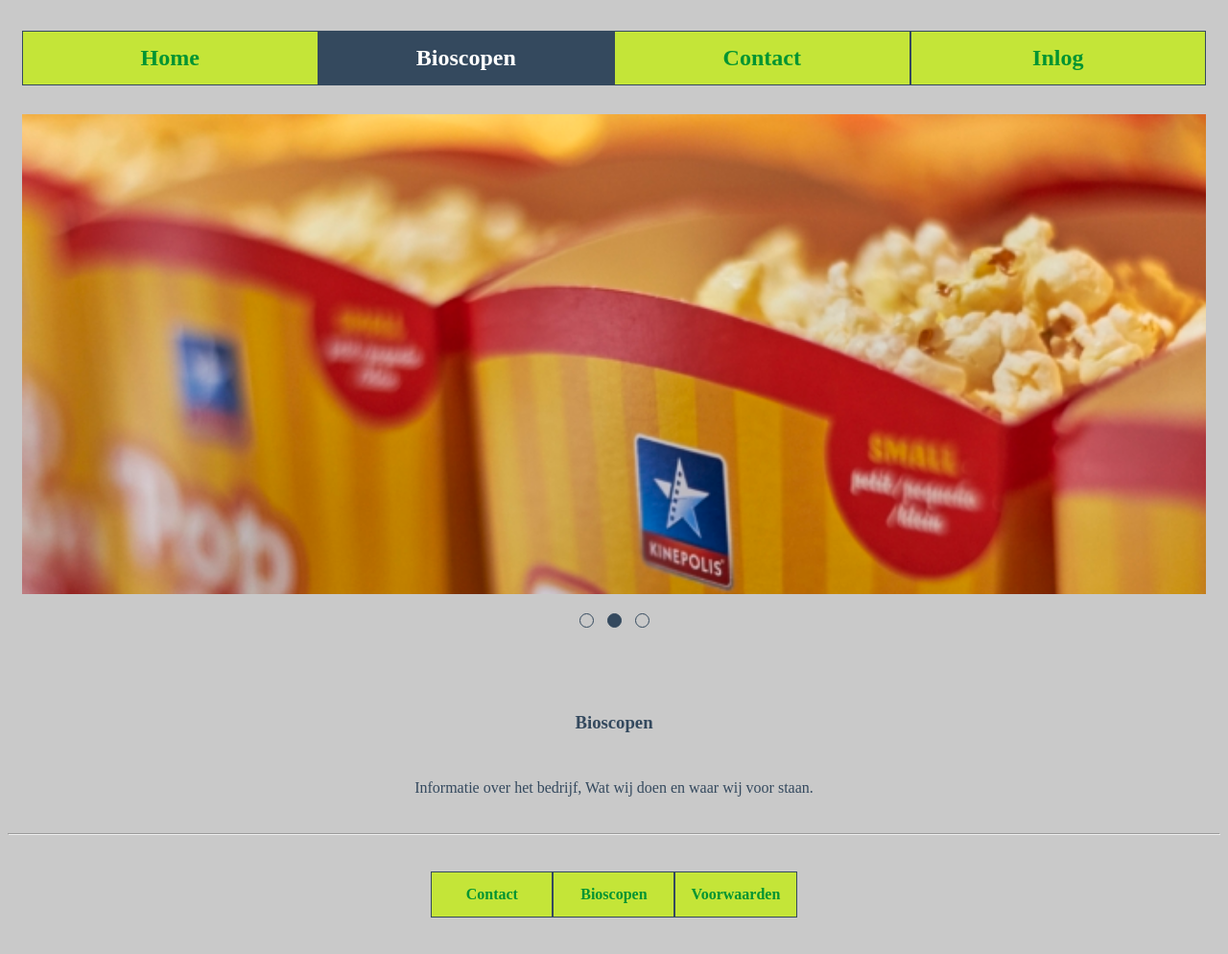
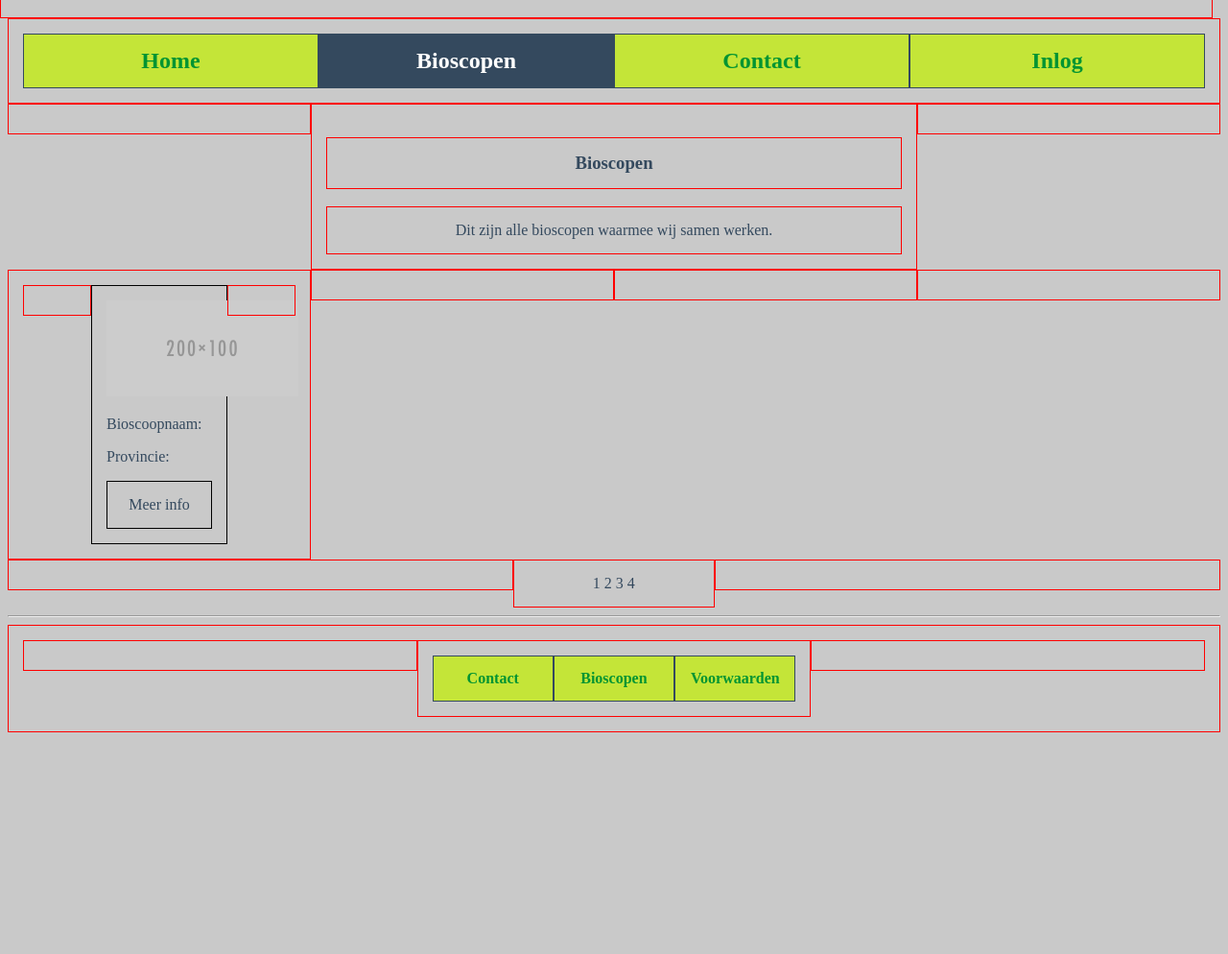
Before and after one commit to Asghar-46ab/gameplay-party, a PHP site: the page made by view/pages/bioscoop.php in a window 1280 px wide. Shown: the part 302-1296 px from the top of the page at 96% size. After the commit the page ends 1065 px from the top, so only its background shows below. Run offline with PHP 8.4, Linux system fonts and the light colour scheme; the template is opened without the code that fills it, so the values that code supplies are empty; some libraries are stand-ins or nearby versions.

Commit message:
layout gemaakt bioscoop pagina

```diff
--- a/controller/Page.php
+++ b/controller/Page.php
@@ -15,5 +15,8 @@
         include "view/pages/home.php";
     }
 
-
+    public function bioscoop()
+    {
+      include "view/pages/bioscoop.php";
+    }
 }
--- a/index.php
+++ b/index.php
@@ -1,7 +1,7 @@
 <?php
 
-	require_once"config.php";
-	require_once"model/router.php";
+	require_once "config.php";
+	require_once "model/Router.php";
 	define ('APP_DIR', $config['base_url']);
 	$router = new Router();
 
--- /dev/null
+++ b/view/assets/css/bioscoopPageStyle.css
@@ -0,0 +1,11 @@
+.bioscoopItem{
+  border: 1px solid black;
+}
+.meerInfo{
+  text-align: center;
+  border: 1px solid black;
+  cursor: pointer;
+}
+.paginering{
+  text-align: center;
+}
--- a/view/assets/css/mainStyle.css
+++ b/view/assets/css/mainStyle.css
@@ -32,7 +32,7 @@
 [class*="col-"] {
     float: left;
     padding: 15px;
-    /* border: 1px solid red; */
+    border: 1px solid red;
 }
 /* alle elementen in elementen met attribute:{class="row"} */
 .row::after {
--- a/view/pages/bioscoop.php
+++ b/view/pages/bioscoop.php
@@ -1,24 +1,42 @@
 <?php include 'view/partials/header.php';?>
-<div class="row">
-  <div id="sliderHome" class="col-12">
-    <img class="mySlides" src="../view/images/sliderImage1.jpg">
-    <img class="mySlides" src="../view/images/sliderImage2.jpg">
-    <img class="mySlides" src="../view/images/sliderImage3.jpg">
-
-    <div class="col-12 sliderButtonDiv">
-      <span class="sliderButton" onclick="changeSlide(1)"></span>
-      <span class="sliderButton" onclick="changeSlide(2)"></span>
-      <span class="sliderButton" onclick="changeSlide(3)"></span>
-    </div>
-  </div>
-</div>
 <div class="row">
   <div class="col-3"></div>
   <div id="informatieHome" class="col-6">
     <h3 class="col-12">Bioscopen</h3>
-    <span class="col-12">Informatie over het bedrijf, Wat wij doen en waar wij voor staan.</span>
+    <span class="col-12">Dit zijn alle bioscopen waarmee wij samen werken.</span>
   </div>
   <div class="col-3"></div>
 </div>
+<div class="row">
+  <div class="col-3">
+    <div class="col-3"></div>
+    <div class="col-6 bioscoopItem">
+      <img src="../view/images/200x100-placeholder.png" alt="">
+      <p>Bioscoopnaam: </p>
+      <p>Provincie: </p>
+      <div class="col-12 meerInfo">Meer info</div>
+    </div>
+    <div class="col-3"></div>
+  </div>
+  <div class="col-3">
+
+  </div>
+  <div class="col-3">
+
+  </div>
+  <div class="col-3">
+
+  </div>
+</div>
+<div class="row">
+  <div class="col-5"></div>
+  <div class="col-2 paginering">
+    <span class="paginaNummer">1</span>
+    <span class="paginaNummer">2</span>
+    <span class="paginaNummer">3</span>
+    <span class="paginaNummer">4</span>
+  </div>
+  <div class="col-5"></div>
+</div>
 <span id="bioscoopPageCheck"></span>
 <?php include 'view/partials/footer.php';?>
--- a/view/partials/header.php
+++ b/view/partials/header.php
@@ -8,6 +8,7 @@
     <link rel="stylesheet" type="text/css" href=' ../view/assets/css/headerStyle.css'>
     <link rel="stylesheet" type="text/css" href=' ../view/assets/css/footerStyle.css'>
     <link rel="stylesheet" type="text/css" href=' ../view/assets/css/homePageStyle.css'>
+    <link rel="stylesheet" type="text/css" href=' ../view/assets/css/bioscoopPageStyle.css'>
     <!-- browser icon in tab -->
     <link rel="icon" href="../view/images/path1803.png">
     <!-- Required meta tags -->
```
Also changed, not shown: view/images/200x100-placeholder.png (added).
